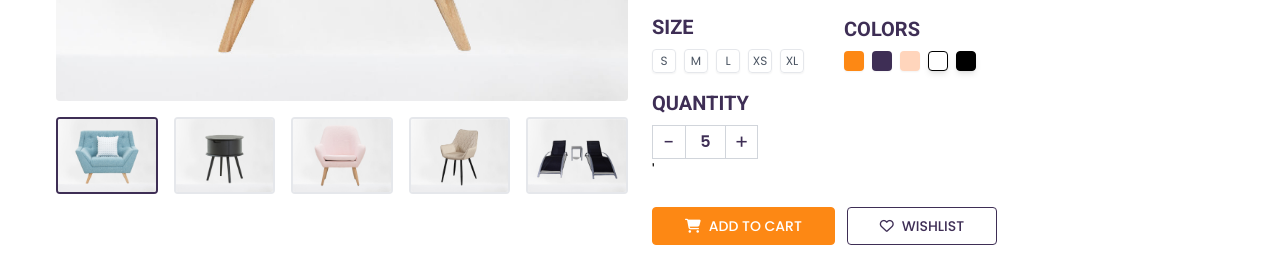
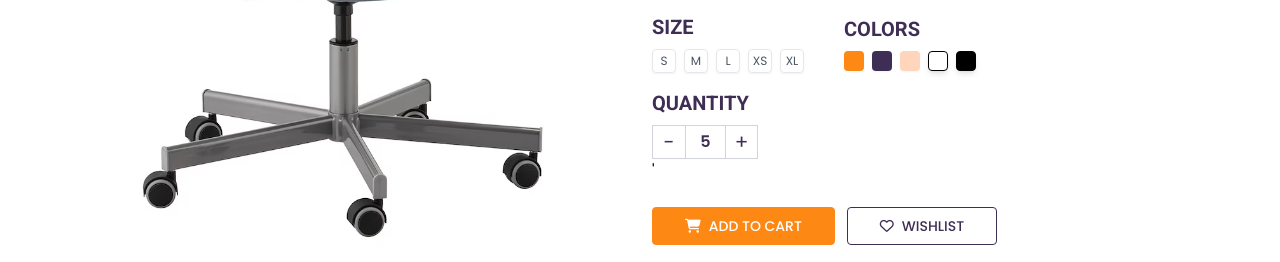
Before and after one commit to mehdiali-mk/myown-interior, a website: page view.html in a window 1280 px wide. Shown: the part 537-799 px from the top of the page. Drawn offline with nearby package versions, Linux system fonts and the light colour scheme.

Commit message:
New Chair folder is added.

```diff
--- a/view.html
+++ b/view.html
@@ -394,7 +394,7 @@
       <div>
         <div>
           <img
-            src="Image/products/product10.jpg"
+            src="Image/products/New Chair/1.avif"
             alt="Product Image"
             class="w-full rounded overflow-hidden"
             id="mainProductImage"
@@ -403,35 +403,35 @@
         <div class="grid grid-cols-5 gap-4 mt-4">
           <div>
             <img
-              src="Image/products/product10.jpg"
+              src="Image/products/New Chair/1.avif"
               alt="Product Image"
               class="w-full rounded overflow-hidden border-secondary border-2 cursor-pointer secondary-product-image"
             />
           </div>
           <div>
             <img
-              src="Image/products/product12.jpg"
+              src="Image/products/New Chair/2.avif"
               alt="Product Image"
               class="w-full rounded overflow-hidden border-2 cursor-pointer secondary-product-image"
             />
           </div>
           <div>
             <img
-              src="Image/products/product9.jpg"
+              src="Image/products/New Chair/3.avif"
               alt="Product Image"
               class="w-full rounded overflow-hidden border-2 cursor-pointer secondary-product-image"
             />
           </div>
           <div>
             <img
-              src="Image/products/product8.jpg"
+              src="Image/products/New Chair/4.avif"
               alt="Product Image"
               class="w-full rounded overflow-hidden border-2 cursor-pointer secondary-product-image"
             />
           </div>
           <div>
             <img
-              src="Image/products/product7.jpg"
+              src="Image/products/New Chair/5.avif"
               alt="Product Image"
               class="w-full rounded overflow-hidden border-2 cursor-pointer secondary-product-image"
             />
```
Also changed, not shown: Image/products/New Chair/1.avif (added), Image/products/New Chair/2.avif (added), Image/products/New Chair/3.avif (added), Image/products/New Chair/4.avif (added), Image/products/New Chair/5.avif (added).
